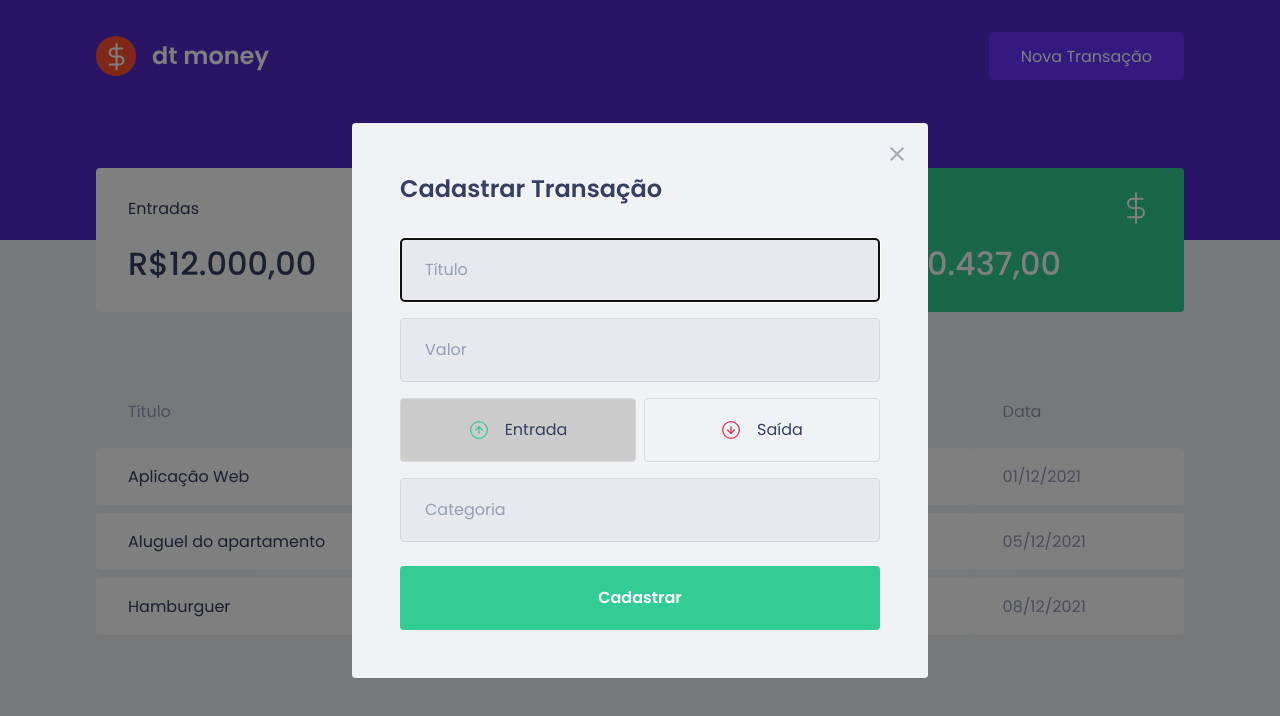
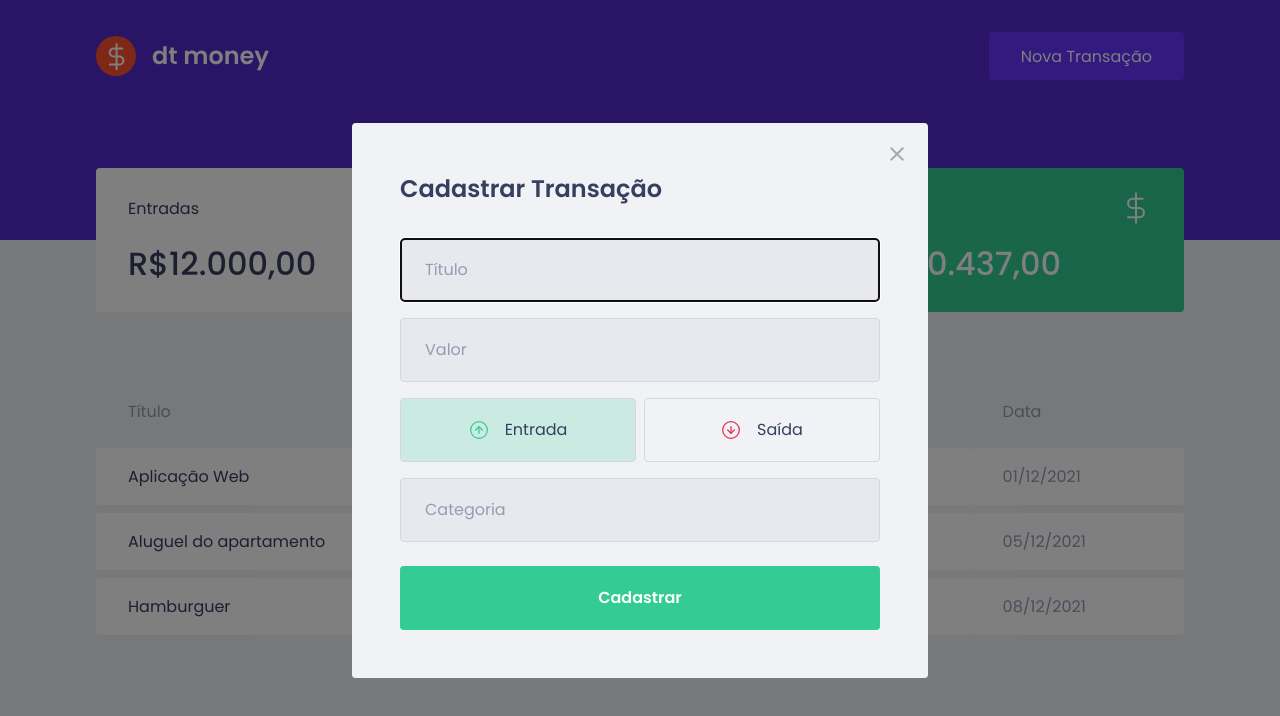
Before and after one commit to rodrigoanastacio/dtmoney, a React (Create React App) app: page / in a window 1280 px wide. Both pictures are taken after a click on the button "Nova Transação". Shown: the top 716 px of the page. Built offline with nearby package versions, Linux system fonts and the light colour scheme; no server answers; what miragejs would draw is missing.

Commit message:
Add color buttons

```diff
--- a/src/components/NewTransactionModal/index.tsx
+++ b/src/components/NewTransactionModal/index.tsx
@@ -40,6 +40,7 @@
             type="button"
             onClick={() => setType('deposit')}
             isActive={type === 'deposit'}
+            activeColor="green"
           >
             <img src={incomeImg} alt="Entrada" />
             <span>Entrada</span>
@@ -49,6 +50,7 @@
             type="button"
             onClick={() => setType('withdraw')}
             isActive={type === 'withdraw'}
+            activeColor="red"
           >
             <img src={outcomeImg} alt="Saída" />
             <span>Saída</span>
--- a/src/components/NewTransactionModal/styles.ts
+++ b/src/components/NewTransactionModal/styles.ts
@@ -1,5 +1,5 @@
 import styled from 'styled-components';
-import { darken } from 'polished';
+import { darken, transparentize } from 'polished';
 
 export const Container = styled.form`
   h2 {
@@ -57,14 +57,23 @@
 
 interface RadioBoxProps {
   isActive: boolean;
+  activeColor: 'green' | 'red';
 }
+
+const colors = {
+  red: '#e52e40',
+  green: '#33cc95',
+};
 
 export const RadioBox = styled.button<RadioBoxProps>`
   height: 4rem;
   border: 1px solid #d7d7d7;
   border-radius: 0.25rem;
 
-  background: ${(props) => (props.isActive ? '#ccc' : 'transparent')};
+  background: ${(props) =>
+    props.isActive
+      ? transparentize(0.8, colors[props.activeColor])
+      : 'transparent'};
 
   display: flex;
   align-items: center;
```
